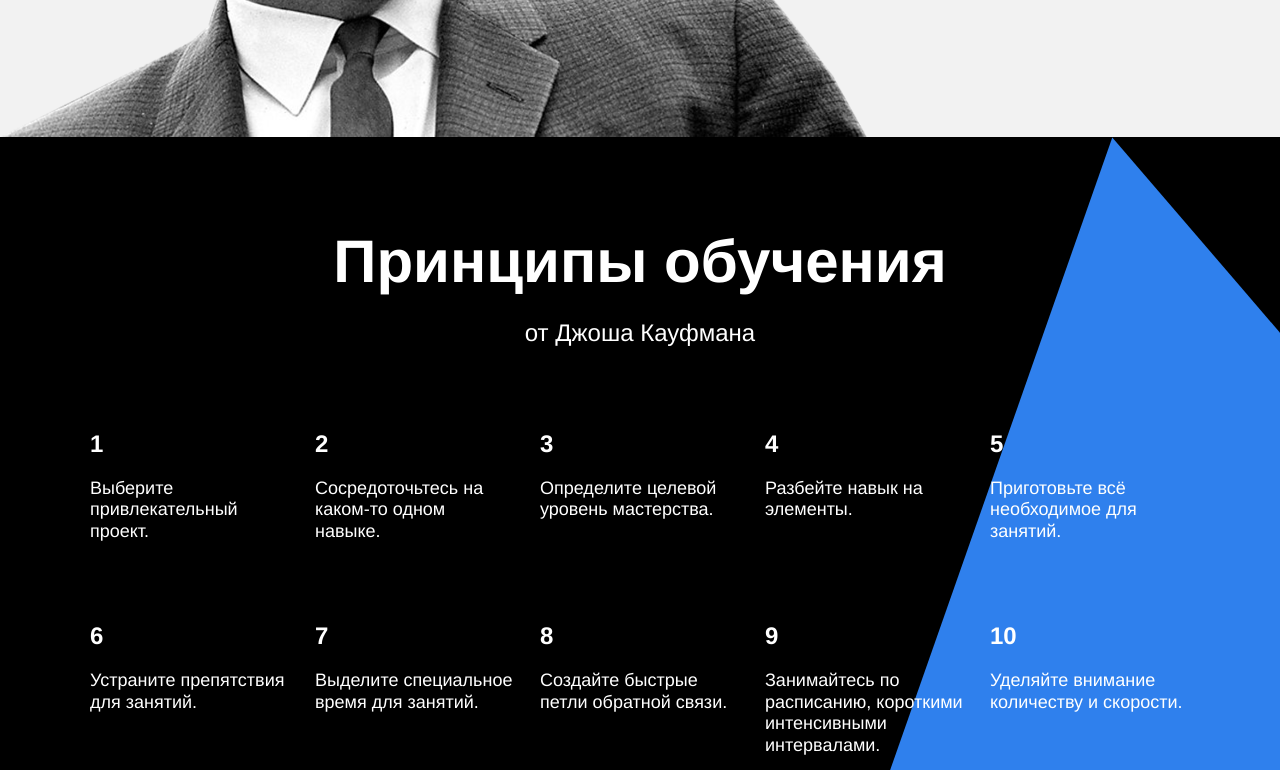
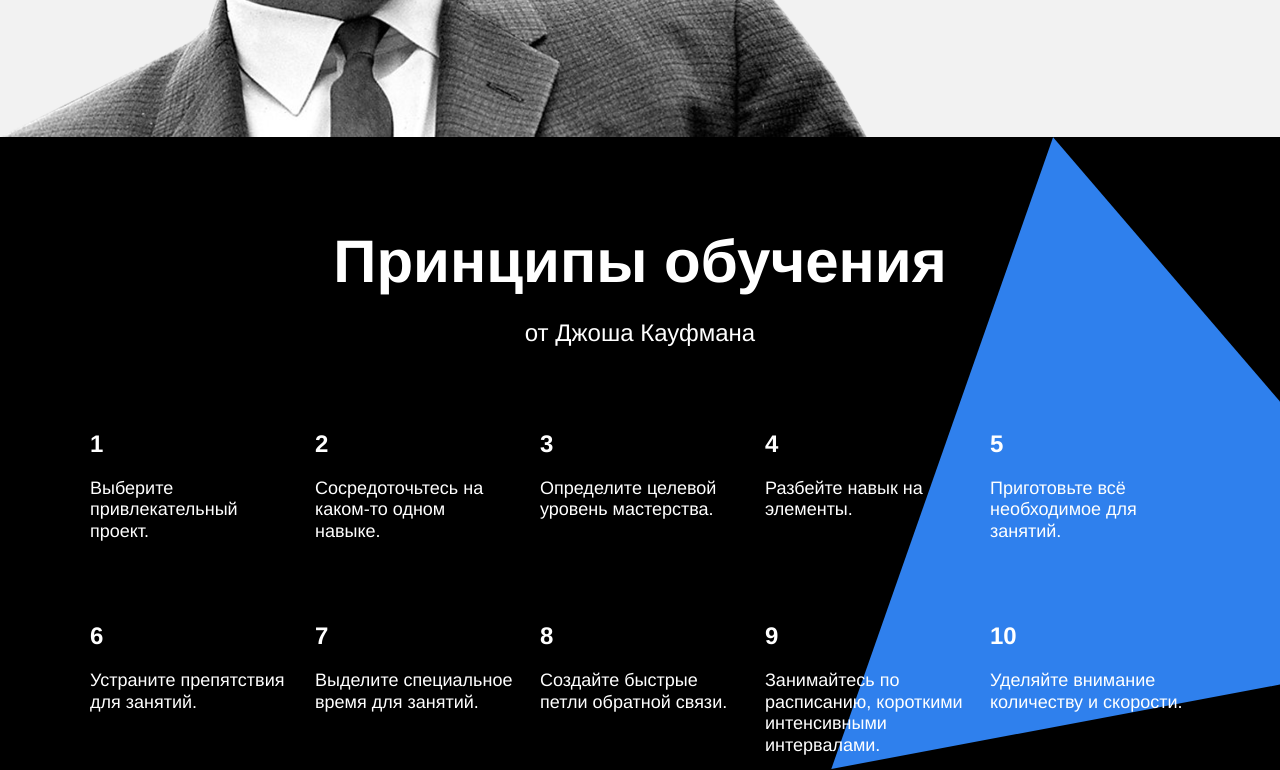
Before and after one commit to beardy-raccoon/how-to-learn, a plain HTML site: page index.html in a window 1280 px wide. Shown: the part 2760-3530 px from the top of the page. Drawn offline with Linux system fonts and the light colour scheme.

Commit message:
triangle fixed

```diff
--- a/styles/style.css
+++ b/styles/style.css
@@ -214,6 +214,7 @@ font-weight: bold;
   width: 877px;
   height: 877px;
   background-image: url('../images/kaufman-triangle.svg');
+  background-size: 877px;
   position: absolute;
   right: -210px;
   top: 0;
```
